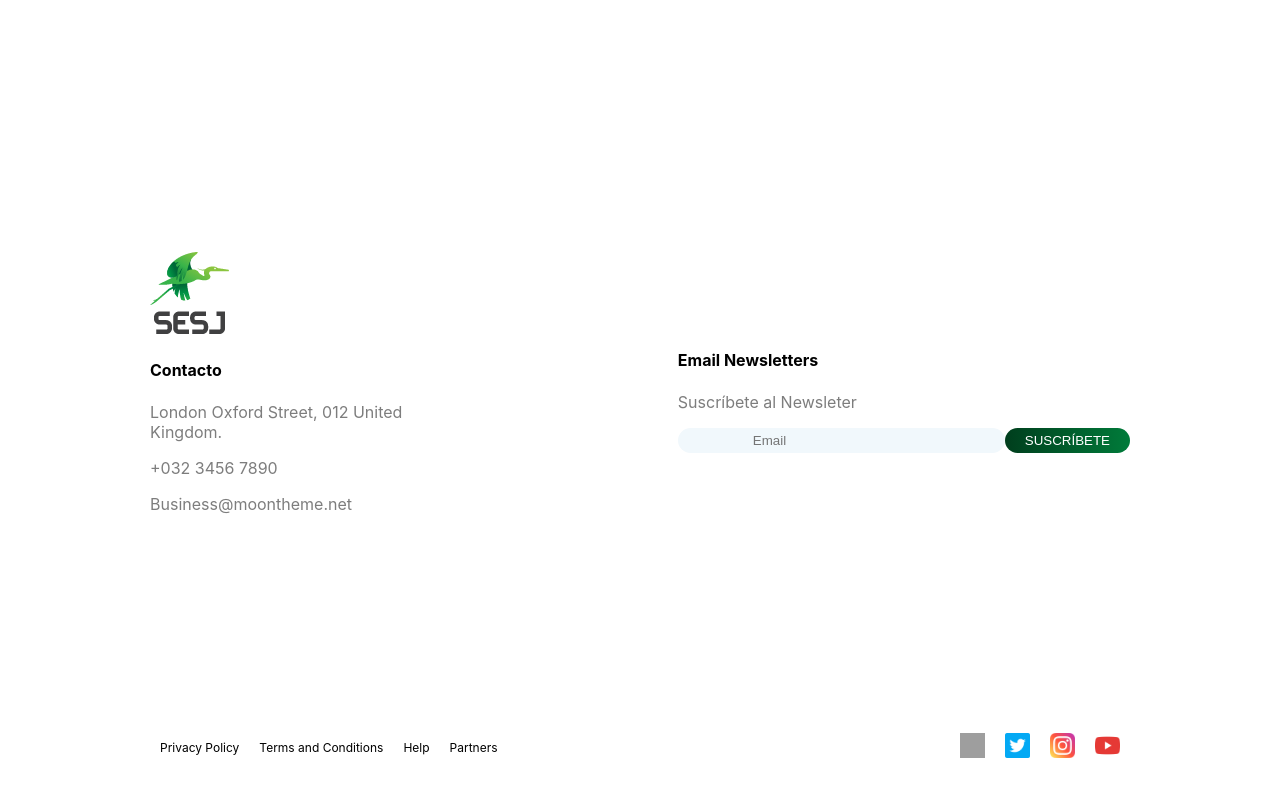
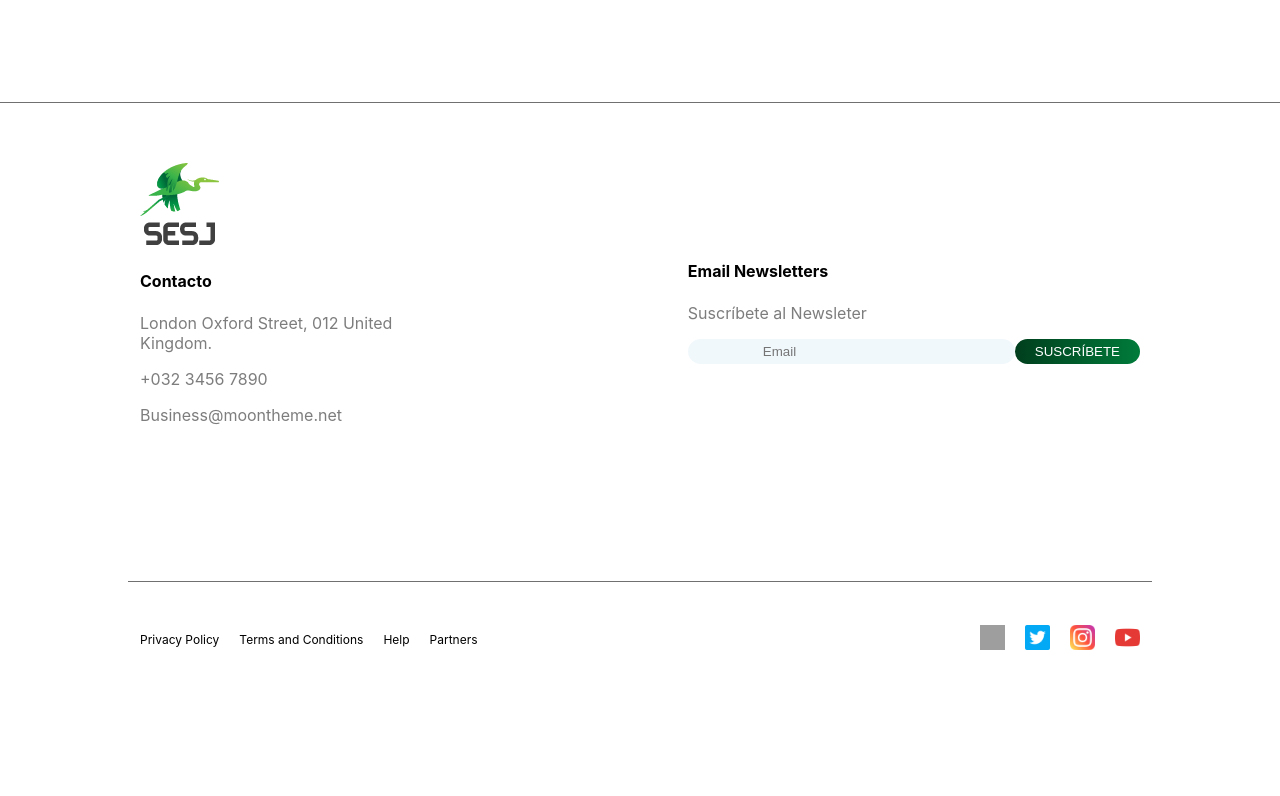
Before and after one commit to nevyl001/sesj, a Next.js app: page / in a window 1280 px wide. Shown: the part 4010-4806 px from the top of the page. After the commit the page ends 4733 px from the top, so only its background shows below. Built offline with nearby package versions, Linux system fonts and the light colour scheme; grey boxes are pictures that could not be loaded.

Commit message:
lastChanges26new

```diff
--- a/pages/index.js
+++ b/pages/index.js
@@ -216,7 +216,7 @@ export default function Home() {
           </div>
         </div>
       </div>
-
+      <div className={styles.footer_space1}></div>
       <div className={styles.flex_footer}>
         <div className={styles.footer_left}>
           <div className={styles.footer_img}>
@@ -240,8 +240,8 @@ export default function Home() {
           </div>
         </div>
       </div>
-
-      <div className={styles.flex_footer}>
+      <div className={styles.footer_space}></div>
+      <div className={styles.flex_footer_down}>
         <div className={styles.foo_left}>
           <li>Privacy Policy </li>
           <li>Terms and Conditions </li>
--- a/pages/index.module.css
+++ b/pages/index.module.css
@@ -232,11 +232,16 @@
 
 .flex_footer {
   margin: 0 auto;
-  padding: 150px;
-  padding-bottom: 50px;
+  padding: 140px;
+  padding-top: 60px;
   display: flex;
   justify-content: space-between;
   align-items: center;
+}
+.footer_space1 {
+  margin: 0 auto;
+  border-top: 1px solid #707070;
+  opacity: 1;
 }
 .flex_footer p {
   color: #7d7d7d;
@@ -258,10 +263,25 @@
 }
 
 /* footer-down */
-
+.flex_footer_down {
+  margin: 0 auto;
+  padding: 130px;
+  padding-bottom: 50px;
+  padding-top: 40px;
+  display: flex;
+  justify-content: space-between;
+  align-items: center;
+}
+.footer_space {
+  margin: 0 auto;
+  border-top: 1px solid #707070;
+  opacity: 1;
+  width: 80%;
+}
 .foo_left li {
   font-size: 12px;
   padding: 10px;
+  text-decoration: none;
   display: inline-block;
 }
 
```
